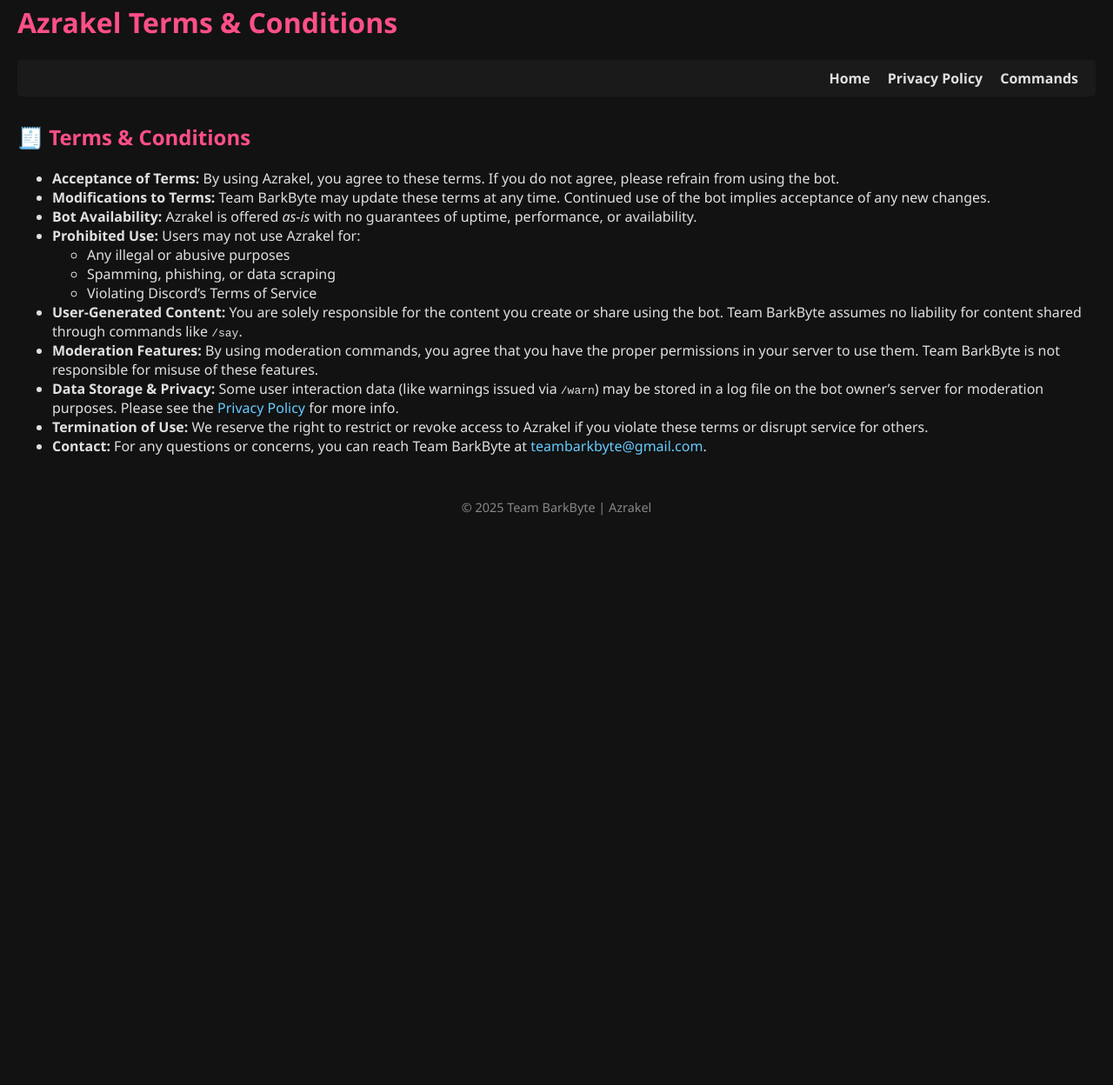
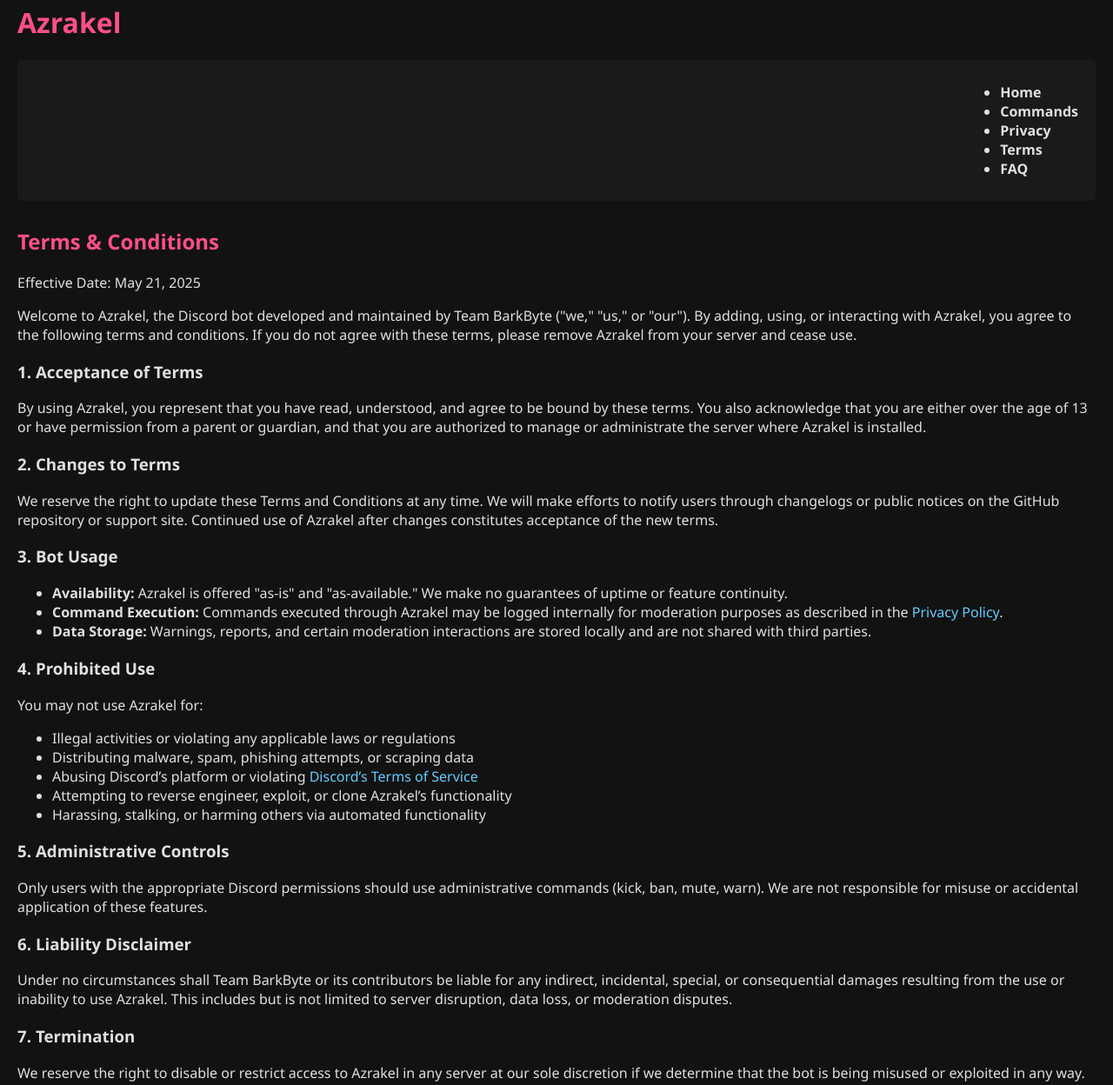
Before and after one commit to RyokoKing/azrakel.github.io, a plain HTML site: page docs/terms.html in a window 1280 px wide. Shown: the part 37-1285 px from the top of the page at 87% size. Before the commit the page ends 800 px from the top, so only its background shows below. Drawn offline with Linux system fonts and the light colour scheme; files that its build step writes are made by us from their sources.

Commit message:
Update terms.html

```diff
--- a/docs/terms.html
+++ b/docs/terms.html
@@ -4,41 +4,70 @@
   <meta charset="UTF-8">
   <meta name="viewport" content="width=device-width, initial-scale=1.0">
   <title>Terms & Conditions | Azrakel</title>
-    <link rel="stylesheet" href="style.css">
+  <link rel="stylesheet" href="css/style.css">
 </head>
 <body>
   <header>
-        <h1>Azrakel Terms & Conditions</h1>
+    <h1>Azrakel</h1>
     <nav>
-            <a href="index.html">Home</a>
-            <a href="privacy.html">Privacy Policy</a>
-            <a href="commands.html">Commands</a>
+      <ul>
+        <li><a href="index.html">Home</a></li>
+        <li><a href="commands.html">Commands</a></li>
+        <li><a href="privacy.html">Privacy</a></li>
+        <li><a href="terms.html" class="active">Terms</a></li>
+        <li><a href="faq.html">FAQ</a></li>
+      </ul>
     </nav>
   </header>
+
   <main>
     <section>
-            <h2>🧾 Terms & Conditions</h2>
+      <h2>Terms & Conditions</h2>
+      <p>Effective Date: May 21, 2025</p>
+
+      <p>Welcome to Azrakel, the Discord bot developed and maintained by Team BarkByte ("we," "us," or "our"). By adding, using, or interacting with Azrakel, you agree to the following terms and conditions. If you do not agree with these terms, please remove Azrakel from your server and cease use.</p>
+
+      <h3>1. Acceptance of Terms</h3>
+      <p>By using Azrakel, you represent that you have read, understood, and agree to be bound by these terms. You also acknowledge that you are either over the age of 13 or have permission from a parent or guardian, and that you are authorized to manage or administrate the server where Azrakel is installed.</p>
+
+      <h3>2. Changes to Terms</h3>
+      <p>We reserve the right to update these Terms and Conditions at any time. We will make efforts to notify users through changelogs or public notices on the GitHub repository or support site. Continued use of Azrakel after changes constitutes acceptance of the new terms.</p>
+
+      <h3>3. Bot Usage</h3>
       <ul>
-                <li><strong>Acceptance of Terms:</strong> By using Azrakel, you agree to these terms. If you do not agree, please refrain from using the bot.</li>
-                <li><strong>Modifications to Terms:</strong> Team BarkByte may update these terms at any time. Continued use of the bot implies acceptance of any new changes.</li>
-                <li><strong>Bot Availability:</strong> Azrakel is offered <em>as-is</em> with no guarantees of uptime, performance, or availability.</li>
-                <li><strong>Prohibited Use:</strong> Users may not use Azrakel for:
+        <li><strong>Availability:</strong> Azrakel is offered "as-is" and "as-available." We make no guarantees of uptime or feature continuity.</li>
+        <li><strong>Command Execution:</strong> Commands executed through Azrakel may be logged internally for moderation purposes as described in the <a href="privacy.html">Privacy Policy</a>.</li>
+        <li><strong>Data Storage:</strong> Warnings, reports, and certain moderation interactions are stored locally and are not shared with third parties.</li>
+      </ul>
+
+      <h3>4. Prohibited Use</h3>
+      <p>You may not use Azrakel for:</p>
       <ul>
-                        <li>Any illegal or abusive purposes</li>
-                        <li>Spamming, phishing, or data scraping</li>
-                        <li>Violating Discord’s Terms of Service</li>
+        <li>Illegal activities or violating any applicable laws or regulations</li>
+        <li>Distributing malware, spam, phishing attempts, or scraping data</li>
+        <li>Abusing Discord’s platform or violating <a href="https://discord.com/terms">Discord’s Terms of Service</a></li>
+        <li>Attempting to reverse engineer, exploit, or clone Azrakel’s functionality</li>
+        <li>Harassing, stalking, or harming others via automated functionality</li>
       </ul>
-                </li>
-                <li><strong>User-Generated Content:</strong> You are solely responsible for the content you create or share using the bot. Team BarkByte assumes no liability for content shared through commands like <code>/say</code>.</li>
-                <li><strong>Moderation Features:</strong> By using moderation commands, you agree that you have the proper permissions in your server to use them. Team BarkByte is not responsible for misuse of these features.</li>
-                <li><strong>Data Storage & Privacy:</strong> Some user interaction data (like warnings issued via <code>/warn</code>) may be stored in a log file on the bot owner’s server for moderation purposes. Please see the <a href="privacy.html">Privacy Policy</a> for more info.</li>
-                <li><strong>Termination of Use:</strong> We reserve the right to restrict or revoke access to Azrakel if you violate these terms or disrupt service for others.</li>
-                <li><strong>Contact:</strong> For any questions or concerns, you can reach Team BarkByte at <a href="mailto:teambarkbyte@gmail.com">teambarkbyte@gmail.com</a>.</li>
-            </ul>
+
+      <h3>5. Administrative Controls</h3>
+      <p>Only users with the appropriate Discord permissions should use administrative commands (kick, ban, mute, warn). We are not responsible for misuse or accidental application of these features.</p>
+
+      <h3>6. Liability Disclaimer</h3>
+      <p>Under no circumstances shall Team BarkByte or its contributors be liable for any indirect, incidental, special, or consequential damages resulting from the use or inability to use Azrakel. This includes but is not limited to server disruption, data loss, or moderation disputes.</p>
+
+      <h3>7. Termination</h3>
+      <p>We reserve the right to disable or restrict access to Azrakel in any server at our sole discretion if we determine that the bot is being misused or exploited in any way.</p>
+
+      <h3>8. Support and Contact</h3>
+      <p>For assistance, inquiries, or concerns, please contact us via <a href="mailto:teambarkbyte@gmail.com">teambarkbyte@gmail.com</a>. We strive to respond within a reasonable time.</p>
+
+      <p>By continuing to use Azrakel, you affirm that you have read and accepted these Terms and Conditions in full.</p>
     </section>
   </main>
+
   <footer>
-        <p>&copy; 2025 Team BarkByte | Azrakel</p>
+    <p>&copy; 2025 Team BarkByte | <a href="mailto:teambarkbyte@gmail.com">Contact</a></p>
   </footer>
 </body>
 </html>
```
Lines whose indentation alone changed are shown as unchanged.
